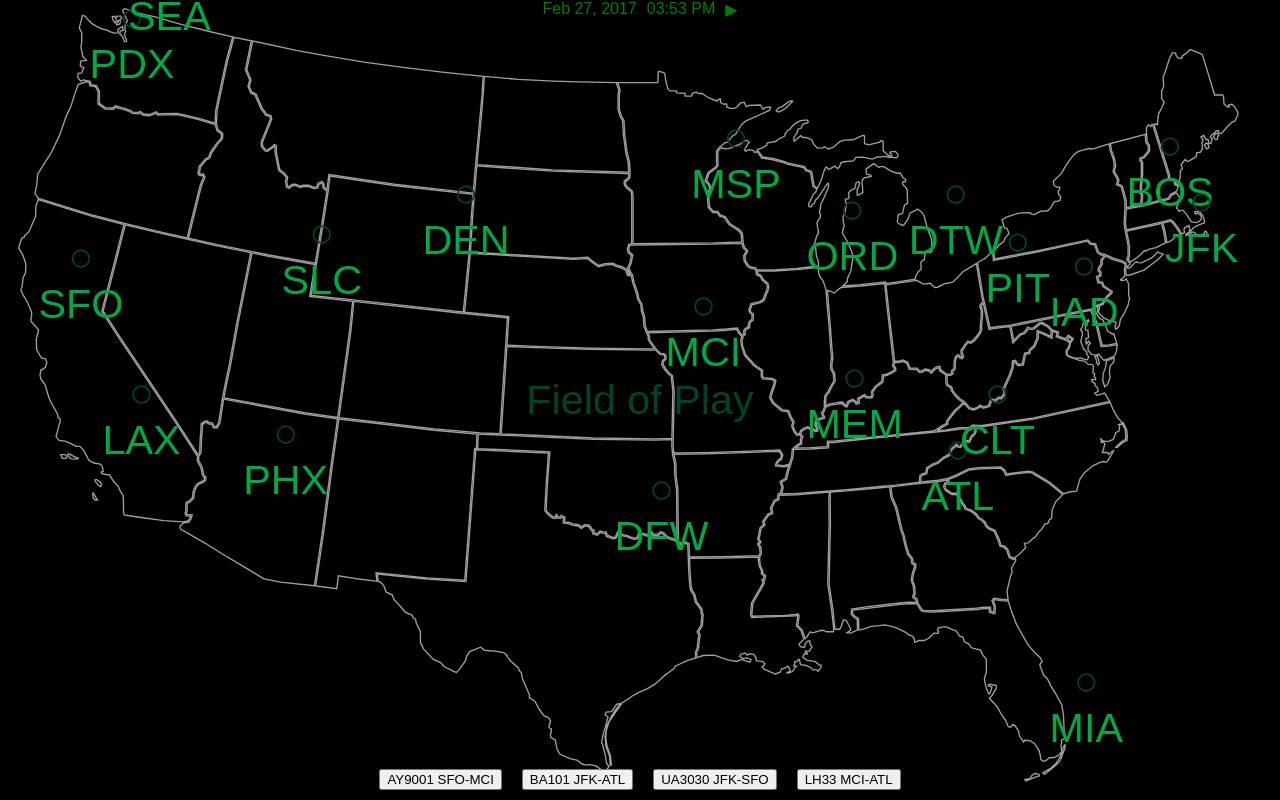
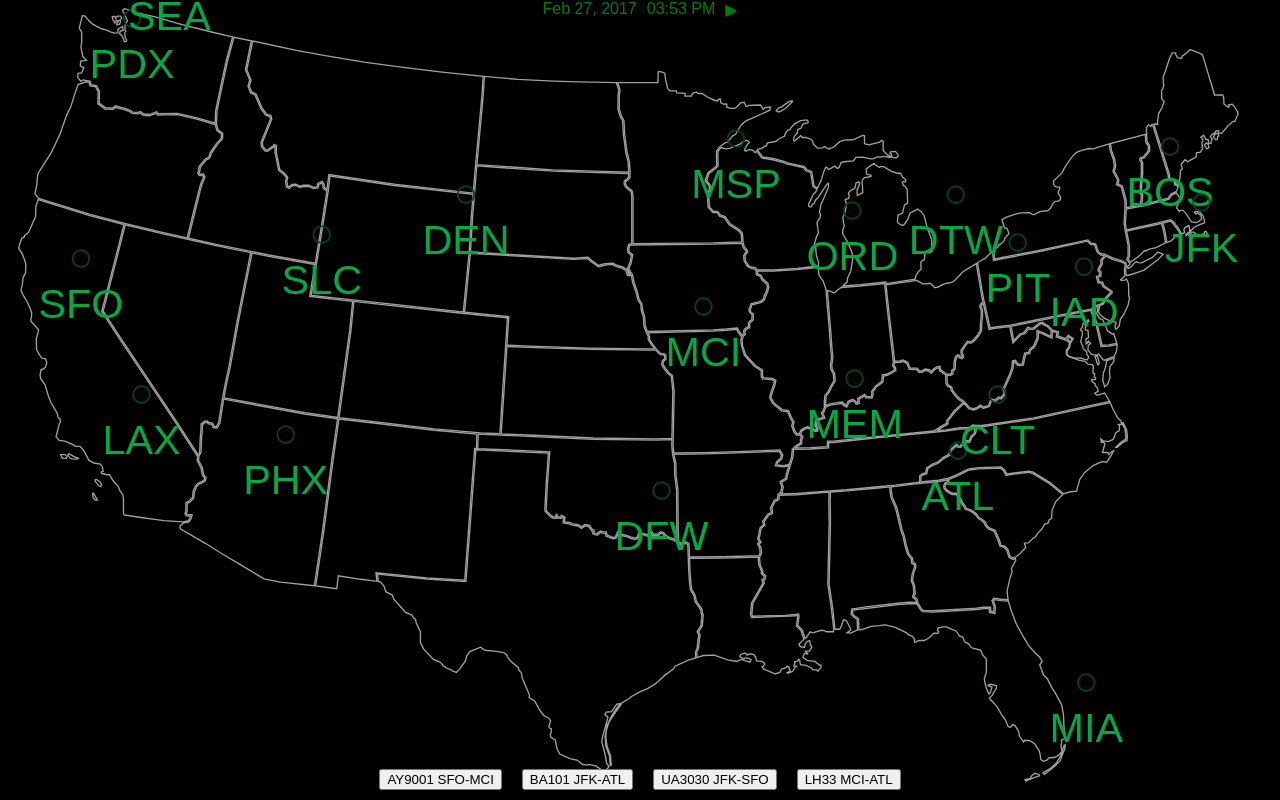
Before and after one commit to kpsroka/AirYou, a React (Create React App) app: page / in a window 1280 px wide. Built offline with nearby package versions, Linux system fonts and the light colour scheme.

Commit message:
Removing "Field of Play" banner.

```diff
--- a/src/ui/components/FieldOfPlay.js
+++ b/src/ui/components/FieldOfPlay.js
@@ -9,7 +9,6 @@ class FieldOfPlay extends Component {
     return (
       <div className="FieldOfPlay">
         <img className="BackgroundImage" src={BgImage} role="presentation" />
-        Field of Play
         {this.props.airports.map((airport) => (
           <Airport
             key={airport.code}
```
